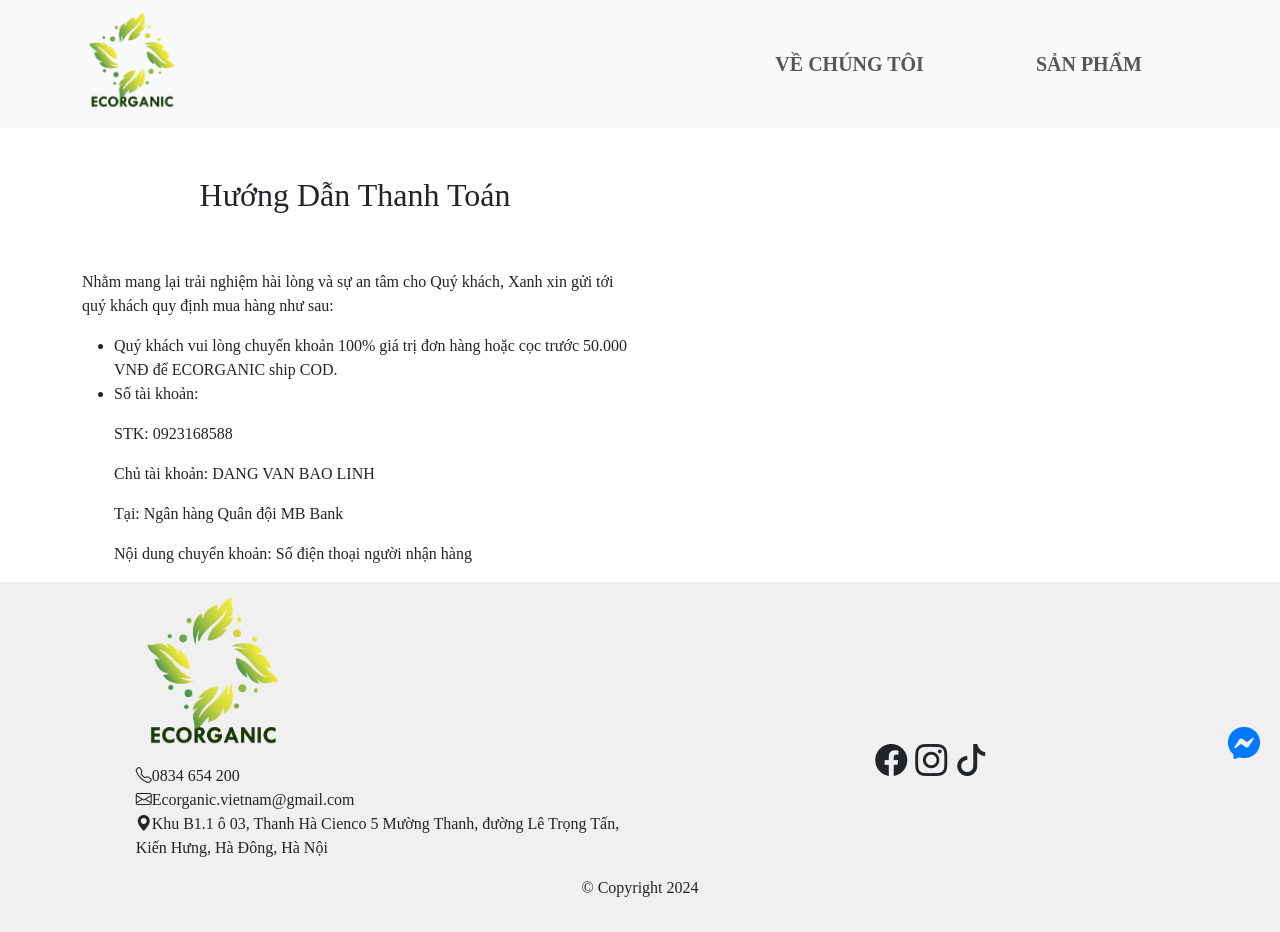
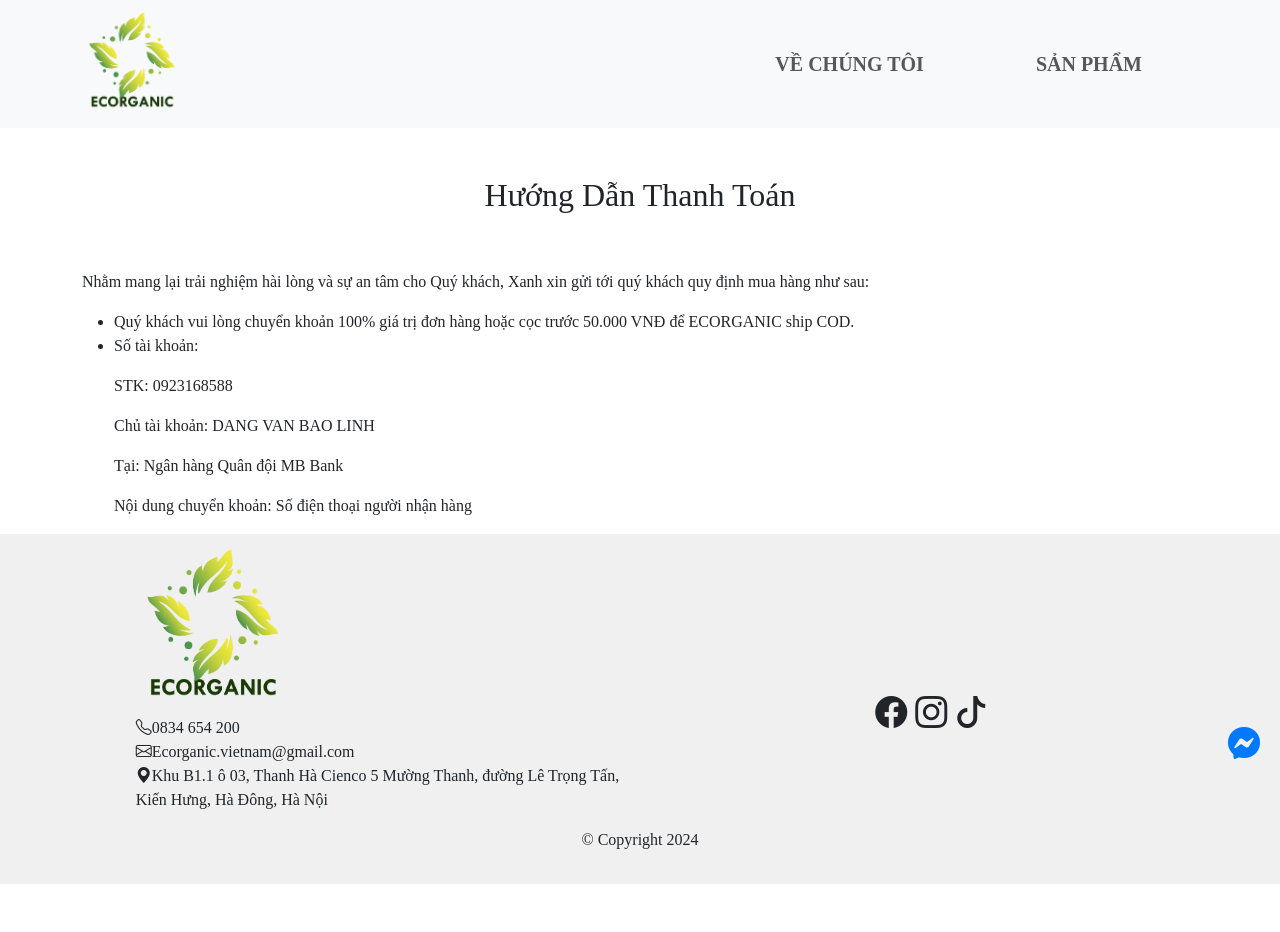
Before and after one commit to anhtuan1172003/ecorganic_graduation_project, a React (Create React App) app: page /pay in a window 1280 px wide. After the commit the page ends 884 px from the top, so only its background shows below. Built offline with nearby package versions, Linux system fonts and the light colour scheme.

Commit message:
Update Pay.js

```diff
--- a/src/components/Quickstart/Pay.js
+++ b/src/components/Quickstart/Pay.js
@@ -5,7 +5,6 @@ export default function Pay() {
     return (
         <div>
             <Container>
-                <Row md={2} sm={1} xs={1}>
                     <Col>
                         <h2 style={{textAlign: 'center', padding: '3rem'}}>Hướng Dẫn Thanh Toán</h2>
                         <p>Nhằm mang lại trải nghiệm hài lòng và sự an tâm cho Quý khách, Xanh xin gửi tới quý khách quy định mua hàng như sau:</p>
@@ -20,7 +19,6 @@ export default function Pay() {
                             </li>
                         </ul>
                     </Col>
-                </Row>
             </Container>
         </div>
     );
```
